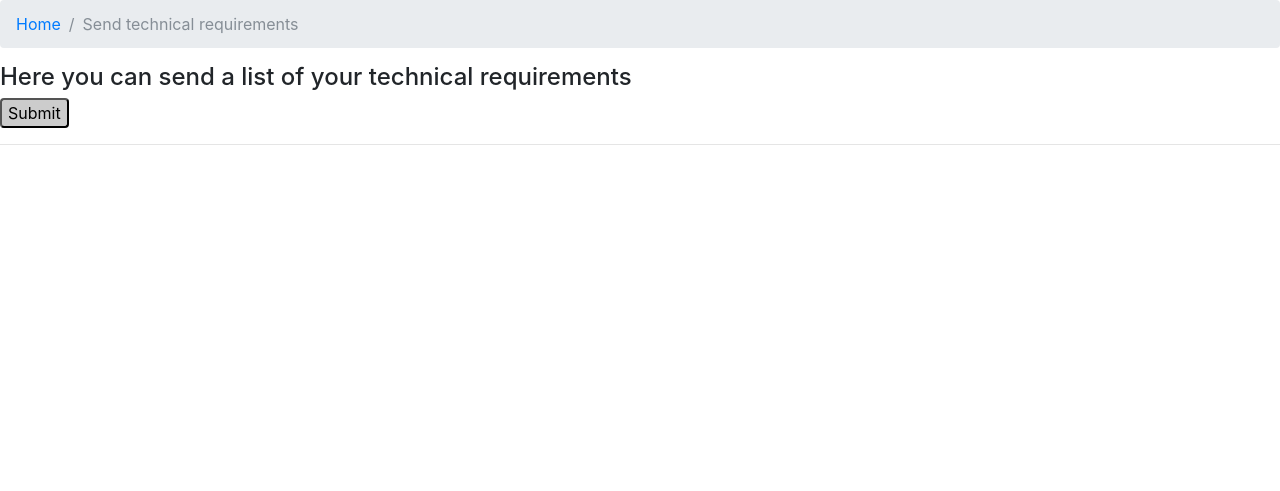
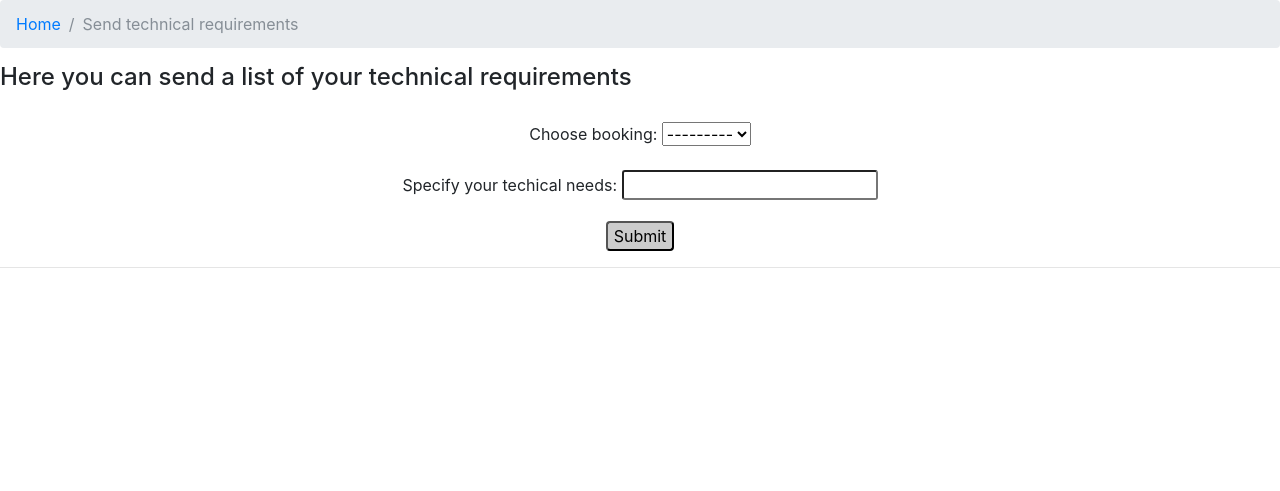
Before and after one commit to BenjaminFimreite/IT1901_Gruppe10, a Django app: page /send_techneeds in a window 1280 px wide. Shown: the part 56-547 px from the top of the page. Run offline with Django 3.2, Linux system fonts and the light colour scheme; the visitor is signed in with stand-in values (Sample User, id 1); data that the repository does not hold is empty; some libraries are stand-ins or nearby versions.

Commit message:
la til funksjonalitet for å sende techneeds, men den sjekker ikke om du er manageren til bookingen du vil legge det til enda

```diff
--- a/fpro/fpro/forms.py
+++ b/fpro/fpro/forms.py
@@ -18,4 +18,5 @@ class AddShiftForm(forms.Form):
 
 
 class SendTechneedsForm(forms.Form):
-    techNeeds = forms.CharField(label="Specify your technical needs", max_length=100, required=True)
+    booking = forms.ModelChoiceField(queryset=Booking.objects, label="Choose booking", required=True)
+    techneeds = forms.CharField(label="Specify your techical needs", max_length=100, required=True)
--- a/fpro/fpro/views.py
+++ b/fpro/fpro/views.py
@@ -222,7 +222,25 @@ def overview(request):
 def send_techneeds(request):
     bookings = Booking.objects.all()
     template = loader.get_template("send_techneeds.html")
+
+    # if this is a POST request we need to process the form data
+    if request.method == 'POST':
+		# create a form instance and populate it with data from the request:
+        form = SendTechneedsForm(request.POST)
+		# check whether it's valid:
+        if form.is_valid():
+			# process the data in form.cleaned_data as required
+            print(form.cleaned_data)	# a dictionary
+            booking = form.cleaned_data["booking"]	# lager ny booking
+            booking.technicalRequirements = form.cleaned_data["techneeds"]
+            booking.save()
+			# redirect to a new URL:
+            return HttpResponse("Techneeds successfully sent")
+	# if a GET (or any other method) we'll create a blank form
+    else:
+        form = SendTechneedsForm()
     context = {
         'bookings': bookings,
+        'form': form,
     }
     return HttpResponse(template.render(context, request))
--- a/fpro/templates/send_techneeds.html
+++ b/fpro/templates/send_techneeds.html
@@ -13,11 +13,17 @@
 {% if user|can:'send_techneeds' %}
 <h4>Here you can send a list of your technical requirements</h4>
 
-<form id="send_techneeds_form" method="post">
-    {% csrf_token %}
-    {{ form.as_p }}
-    <input class="submitbutton" type="submit" value="Submit" />
-</form>
+<div id="boksrundtform">
+    {% load permission_tags %}
+
+    <form id="send_techneeds_form" method="post">
+        {% csrf_token %}
+        <br>
+        {{ form.as_p }}
+        <input class="submitbutton" type="submit" value="Submit" />
+    </form>
+
+</div>
 
 {% endif %}
 {% endblock %}
```
Also changed, not shown: fpro/fpro/models.py (line endings or trailing spaces).
